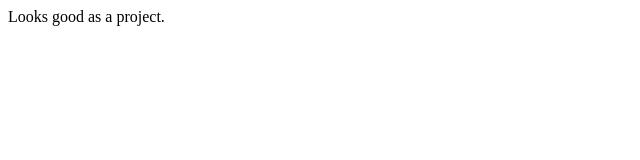
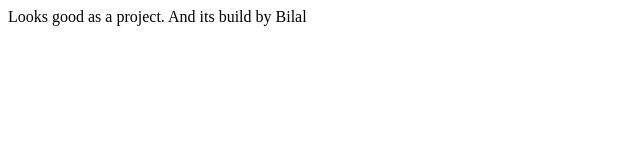
Before and after one commit to BilalHussainButt25/GitLearning, a plain HTML site: page index.html in a window 1280 px wide. Shown: the whole page, without its empty margins (0-640 px from the left). Drawn offline with Linux system fonts and the light colour scheme.

Commit message:
adding name Bilal

```diff
--- a/index.html
+++ b/index.html
@@ -7,5 +7,7 @@
 </head>
 <body>
     Looks good as a project.
+
+    And its build by Bilal
 </body>
 </html>
```
